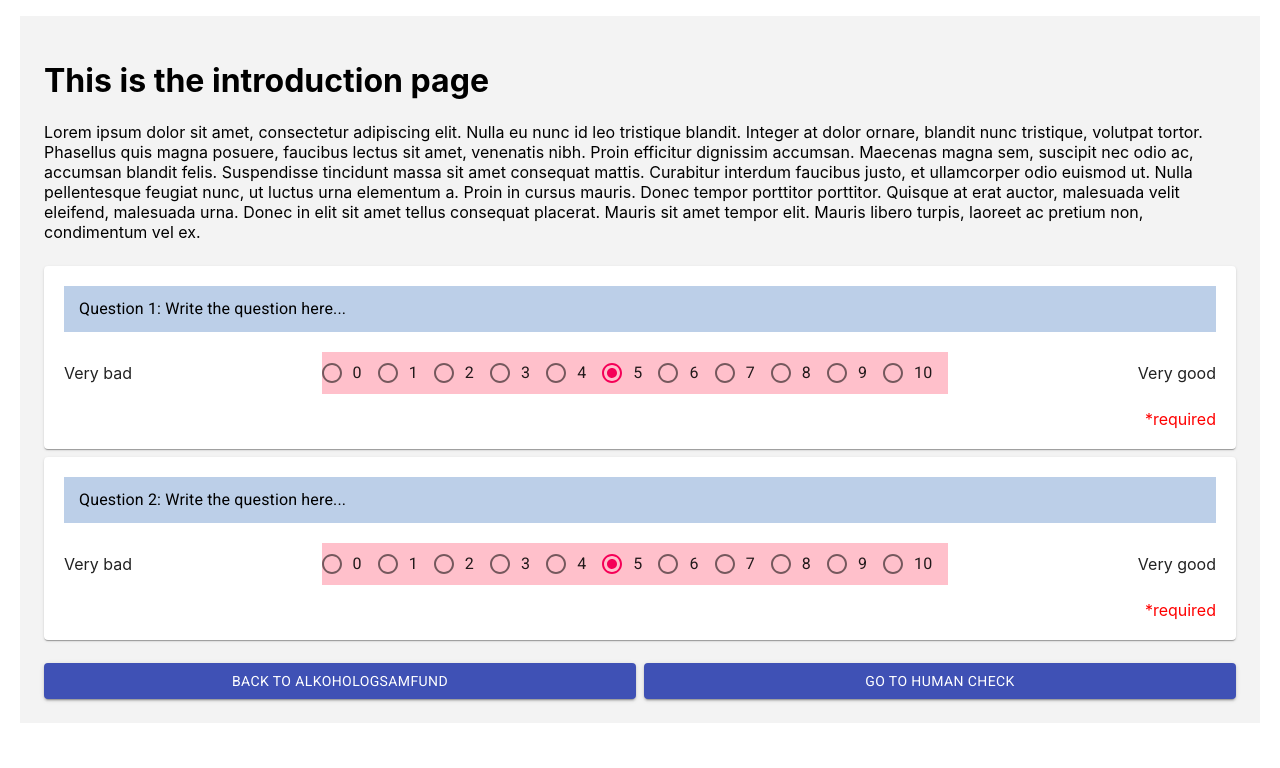
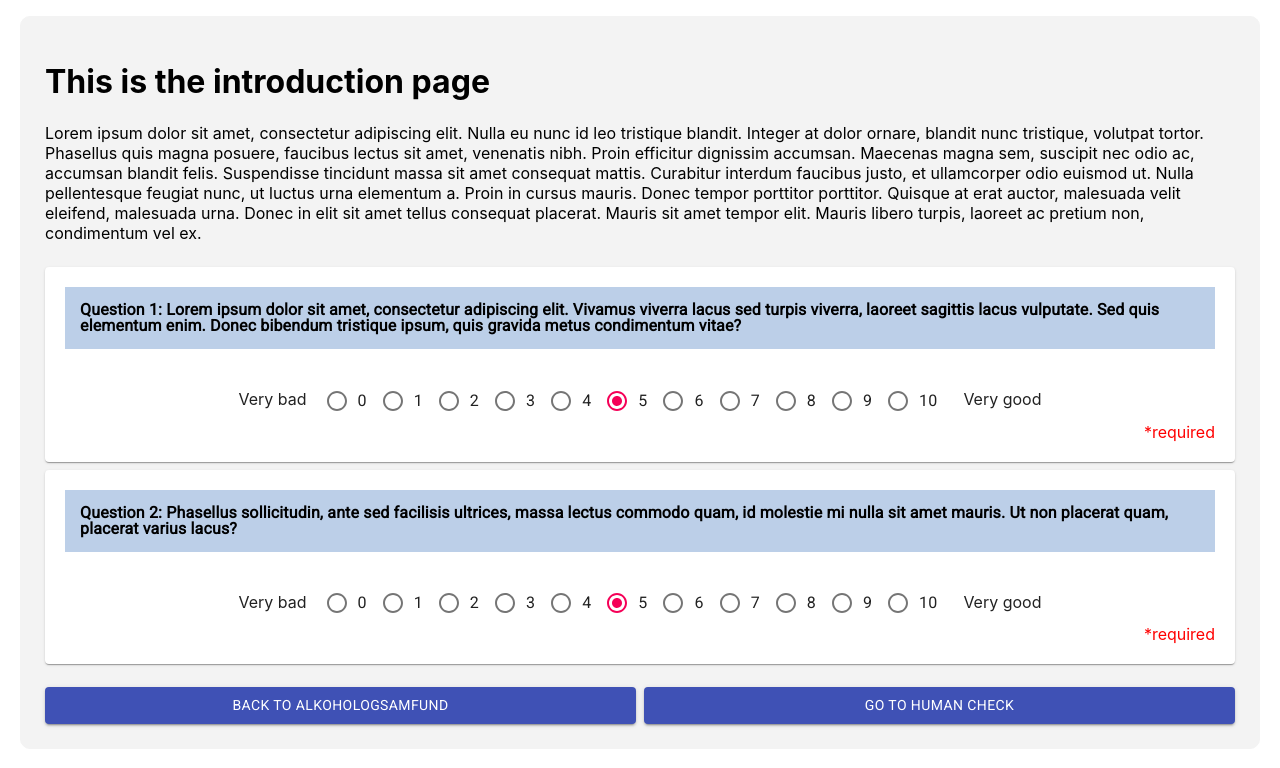
Before and after one commit to rubenbaskaran/ReactSurveyWebsite, a React (Create React App) app: page / in a window 1280 px wide. Shown: the top 768 px of the page. Built offline with nearby package versions, Linux system fonts and the light colour scheme.

Commit message:
did a lot of styling to the ratingScale component

```diff
--- a/src/components/introduction/index.js
+++ b/src/components/introduction/index.js
@@ -10,6 +10,8 @@ const useStyles = makeStyles({
   grid: {
     background: "#f3f3f3",
     padding: "20px",
+    border: "1px solid #f3f3f3",
+    "border-radius": "10px",
   },
   childGrid: {
     background: "#f3f3f3",
@@ -47,10 +49,10 @@ function Introduction() {
             </p>
           </Grid>
           <Grid item xs={12}>
-            <RatingScale question="Question 1: Write the question here..." />
+            <RatingScale question="Question 1: Lorem ipsum dolor sit amet, consectetur adipiscing elit. Vivamus viverra lacus sed turpis viverra, laoreet sagittis lacus vulputate. Sed quis elementum enim. Donec bibendum tristique ipsum, quis gravida metus condimentum vitae?" />
           </Grid>
           <Grid item xs={12}>
-            <RatingScale question="Question 2: Write the question here..." />
+            <RatingScale question="Question 2: Phasellus sollicitudin, ante sed facilisis ultrices, massa lectus commodo quam, id molestie mi nulla sit amet mauris. Ut non placerat quam, placerat varius lacus?" />
           </Grid>
           <Grid container item sm={6} xs={12} className={classes.childGrid}>
             <Button
--- a/src/components/ratingScale/index.js
+++ b/src/components/ratingScale/index.js
@@ -24,20 +24,22 @@ const useStyles = makeStyles({
     "margin-left": "auto",
     "margin-right": "auto",
     "margin-top": "20px",
-    "background-color": "pink",
     display: "inline-block",
   },
   required: {
     display: "block",
     "text-align": "right",
     color: "red",
-    "padding-top": "15px",
   },
-  goodBadText: {
-    display: "flex",
-    "justify-content": "center",
-    "align-items": "center",
+  goodText: {
+    display: "inline-block",
     "margin-top": "20px",
+    "margin-left": "10px",
+  },
+  badText: {
+    display: "inline-block",
+    "margin-top": "20px",
+    "margin-right": "20px",
   },
 });
 
@@ -58,9 +60,12 @@ function RatingScale(props) {
         onChange={handleChange}
         row
       >
-        <FormLabel className={classes.question}>{props.question}</FormLabel>
-        <div className={classes.goodBadText}>Very bad</div>
+        <FormLabel className={classes.question}>
+          <b>{props.question}</b>
+        </FormLabel>
+
         <div className={classes.ratingScale}>
+          <div className={classes.badText}>Very bad</div>
           {[0, 1, 2, 3, 4, 5, 6, 7, 8, 9, 10].map((value) => (
             <FormControlLabel
               key={value}
@@ -69,8 +74,8 @@ function RatingScale(props) {
               label={value.toString()}
             />
           ))}
+          <div className={classes.goodText}>Very good</div>
         </div>
-        <div className={classes.goodBadText}>Very good</div>
       </RadioGroup>
       <div className={classes.required}>
         <label>*required</label>
```
